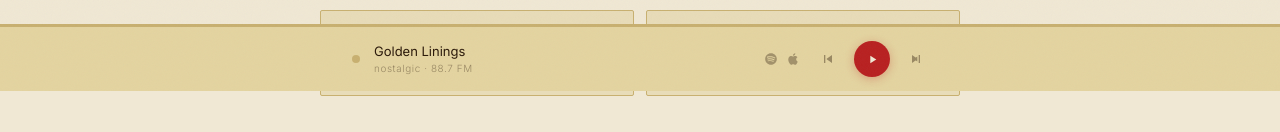
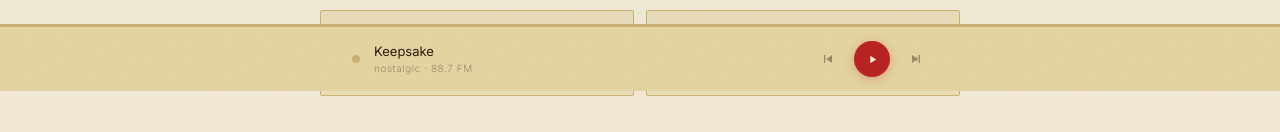
Before and after one commit to at1112/anjalitaneja, a Next.js app: page / in a window 1280 px wide. Shown: the part 709-841 px from the top of the page. Built offline with nearby package versions, Linux system fonts and the light colour scheme.

Commit message:
Update page.tsx

```diff
--- a/src/app/page.tsx
+++ b/src/app/page.tsx
@@ -25,15 +25,16 @@ const tracks = {
   goldenLinings: { title: "Golden Linings", artist: "Anjali Taneja", audioUrl: "" /* "/audio/golden-linings.mp3" */ },
   mySide:        { title: "My Side",        artist: "Anjali Taneja", audioUrl: "" /* "/audio/my-side.mp3" */ },
   foreverYou:    { title: "Forever You",    artist: "Anjali Taneja", audioUrl: "" /* "/audio/forever-you.mp3" */ },
-  Keepsake:      { title: "Keepsake",       artist: "Anjali Taneja", audioUrl: "" /* "/audio/keepsake.mp3" */ },
+  keepsake:      { title: "Keepsake",       artist: "Anjali Taneja", audioUrl: "" /* "/audio/keepsake.mp3" */ },
+  jindMahi:      { title: "Jind Mahi",       artist: "Anjali Taneja", audioUrl: "" /* "/audio/jind-mahi.mp3" */ },
 
 };
 
 const stations = [
-  { id: "nostalgic", name: "nostalgic", desc: "warmth, memory",  freq: "88.7 FM", freqNum: 88.7, tracks: [tracks.goldenLinings, tracks.mySide,        tracks.foreverYou]  },
-  { id: "alt-rnb",   name: "alt r&b",   desc: "♡",  freq: "91.3 FM", freqNum: 91.3, tracks: [tracks.mySide,        tracks.goldenLinings, tracks.foreverYou]  },
-  { id: "soul",      name: "soul",       desc: "",         freq: "94.5 FM", freqNum: 94.5, tracks: [tracks.foreverYou,    tracks.mySide,        tracks.goldenLinings] },
-  { id: "punjabi",   name: "punjabi",    desc: "",           freq: "97.1 FM", freqNum: 97.1, tracks: [tracks.mySide,        tracks.foreverYou,    tracks.goldenLinings] },
+  { id: "nostalgic", name: "nostalgic", desc: "warmth, memory",  freq: "88.7 FM", freqNum: 88.7, tracks: [tracks.keepsake]  },
+  { id: "alt-rnb",   name: "alt r&b",   desc: "♡",  freq: "91.3 FM", freqNum: 91.3, tracks: [tracks.mySide, tracks.foreverYou]  },
+  { id: "soul",      name: "soul",       desc: "",         freq: "94.5 FM", freqNum: 94.5, tracks: [tracks.foreverYou, tracks.goldenLinings] },
+  { id: "punjabi",   name: "punjabi",    desc: "",           freq: "97.1 FM", freqNum: 97.1, tracks: [tracks.jindMahi] },
 ];
 
 const FREQ_MIN = 87.5;
```
